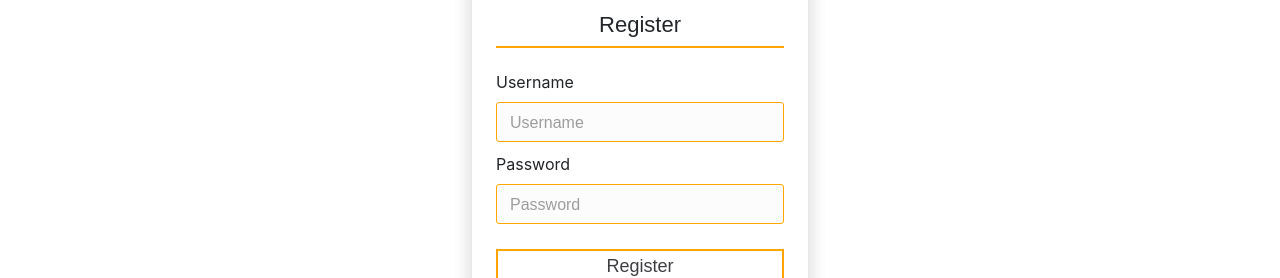
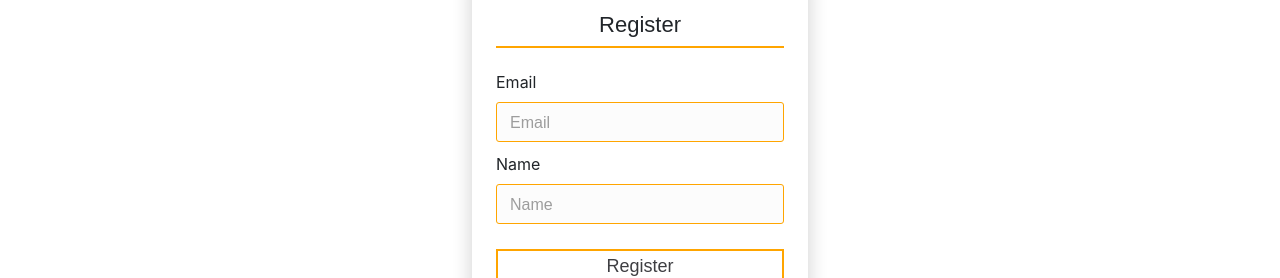
Before and after one commit to jaaaxsonmh/runfinity-web, a React (Create React App) app: page /login in a window 1280 px wide. Both pictures are taken after a click on the element "Register". Shown: the part 297-575 px from the top of the page. Built offline with nearby package versions, Linux system fonts and the light colour scheme.

Commit message:
submit adds error messages if null

```diff
--- a/src/views/components/Login.js
+++ b/src/views/components/Login.js
@@ -57,10 +57,38 @@ export class Login extends Component {
 class LoginBox extends Component {
   constructor(props) {
     super(props);
-    this.state = {};
+    this.state = { username: "", password: "", errors: [] };
   }
 
   submitLogin(e) {}
+
+  showValidationErr(elm, msg) {
+    this.setState(prevState => ({
+      errors: [...prevState.errors, { elm, msg }]
+    }));
+  }
+
+  clearValidaitonErr(elm) {
+    this.setState(prevState => {
+      let newErr = [];
+      for (let err of prevState.errors) {
+        if (elm != err.elem) {
+          newErr.push(err);
+        }
+      }
+      return newErr;
+    });
+  }
+
+  onUsernameChange(e) {
+    this.setState({
+      Username: e.target.value
+    });
+  }
+
+  onPasswordChange(e) {
+    this.setState({ password: e.target.value });
+  }
 
   render() {
     return (
@@ -68,8 +96,8 @@ class LoginBox extends Component {
         <div className="header">Login</div>
         <div className="box">
           <div className="input-group">
-            <label className="label-text" htmlFor="username">
-              Username
+            <label className="label-text" htmlFor="Email">
+              Email
             </label>
             <input name="username" className="sign-in" placeholder="Username" />
           </div>
@@ -83,6 +111,7 @@ class LoginBox extends Component {
               name="password"
               className="sign-in"
               placeholder="Password"
+              onChange={this.onPasswordChange.bind(this)}
             />
           </div>
 
@@ -102,33 +131,88 @@ class LoginBox extends Component {
 class RegisterBox extends Component {
   constructor(props) {
     super(props);
-    this.state = {};
+    this.state = { email: "", name: "", errors: [] };
   }
 
-  submitRegister(e) {}
+  submitRegister(e) {
+    if (this.state.name == "") {
+      return this.showValidationErr("register-name", "Name cannot be empty!");
+    } else if (this.state.email == "") {
+      return this.showValidationErr("email", "Email cannot be empty!");
+    }
+  }
+
+  showValidationErr(elm, msg) {
+    this.setState(prevState => ({
+      errors: [...prevState.errors, { elm, msg }]
+    }));
+  }
+
+  clearValidaitonErr(elm) {
+    this.setState(prevState => {
+      let newErr = [];
+      for (let err of prevState.errors) {
+        if (elm != err.elem) {
+          newErr.push(err);
+        }
+      }
+      return newErr;
+    });
+  }
+
+  onEmailChange(e) {
+    this.setState({
+      email: e.target.value
+    });
+  }
+
+  onNameChange(e) {
+    this.setState({
+      name: e.target.value
+    });
+  }
 
   render() {
+    let emailErr = null,
+      nameErr = null;
+
+    for (let err of this.state.errors) {
+      if (err.elm == "register-name") {
+        nameErr = err.msg;
+      }
+      if (err.elm == "email") {
+        emailErr = err.msg;
+      }
+    }
+
     return (
       <div className="inner-container">
         <div className="header">Register</div>
         <div className="box">
           <div className="input-group">
-            <label className="label-text" htmlFor="username">
-              Username
+            <label className="label-text" htmlFor="Email">
+              Email
             </label>
-            <input name="username" className="sign-in" placeholder="Username" />
+            <input
+              name="email"
+              className="sign-in"
+              placeholder="Email"
+              onChange={this.onEmailChange.bind(this)}
+            />
+            <small className="danger-error">{emailErr ? emailErr : ""}</small>
           </div>
 
           <div className="input-group">
-            <label className="label-text" htmlFor="password">
-              Password
+            <label className="label-text" htmlFor="Name">
+              Name
             </label>
             <input
-              type="password"
-              name="password"
+              name="register-name"
               className="sign-in"
-              placeholder="Password"
+              placeholder="Name"
+              onChange={this.onNameChange.bind(this)}
             />
+            <small className="danger-error">{nameErr ? nameErr : ""}</small>
           </div>
 
           <button
```
